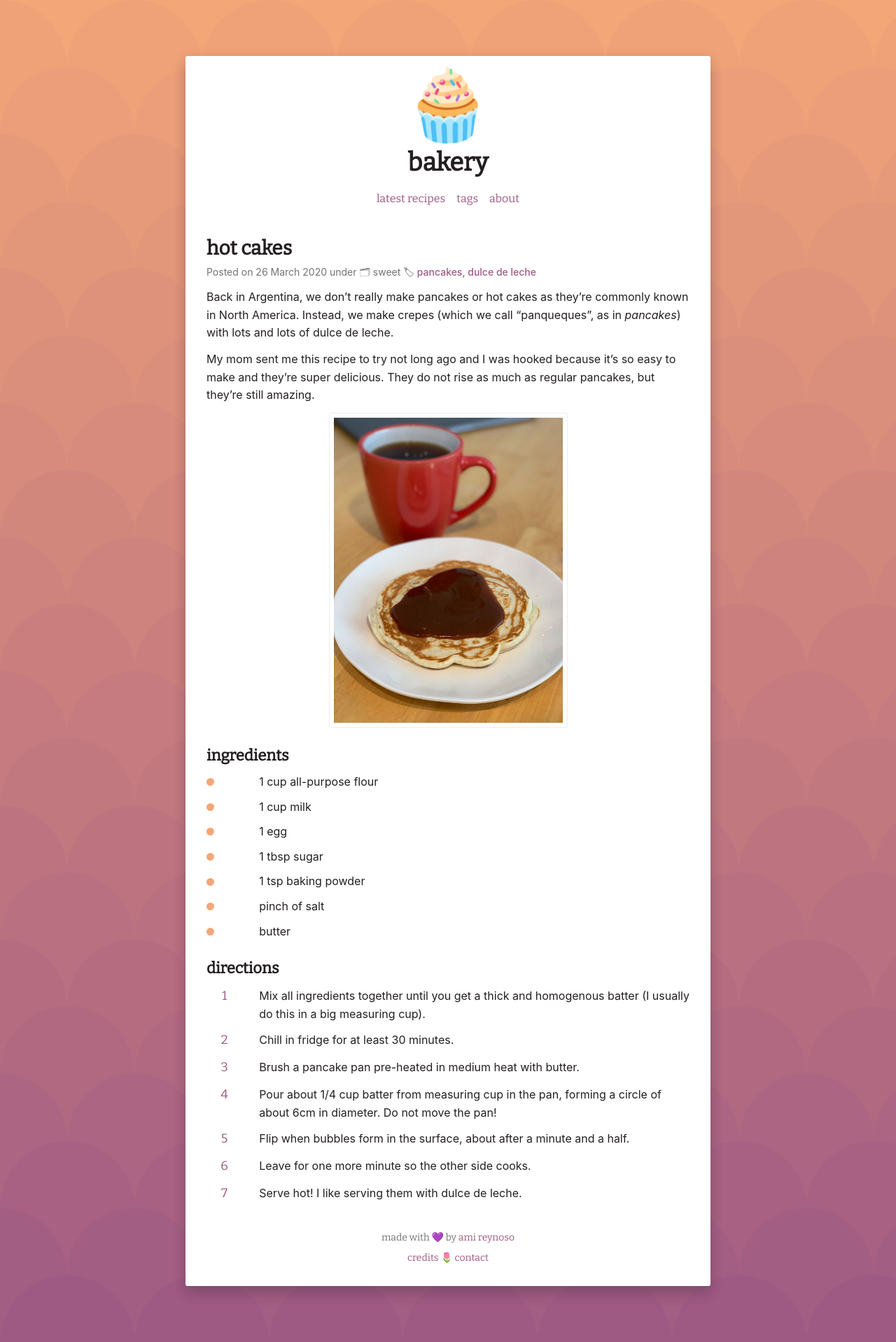
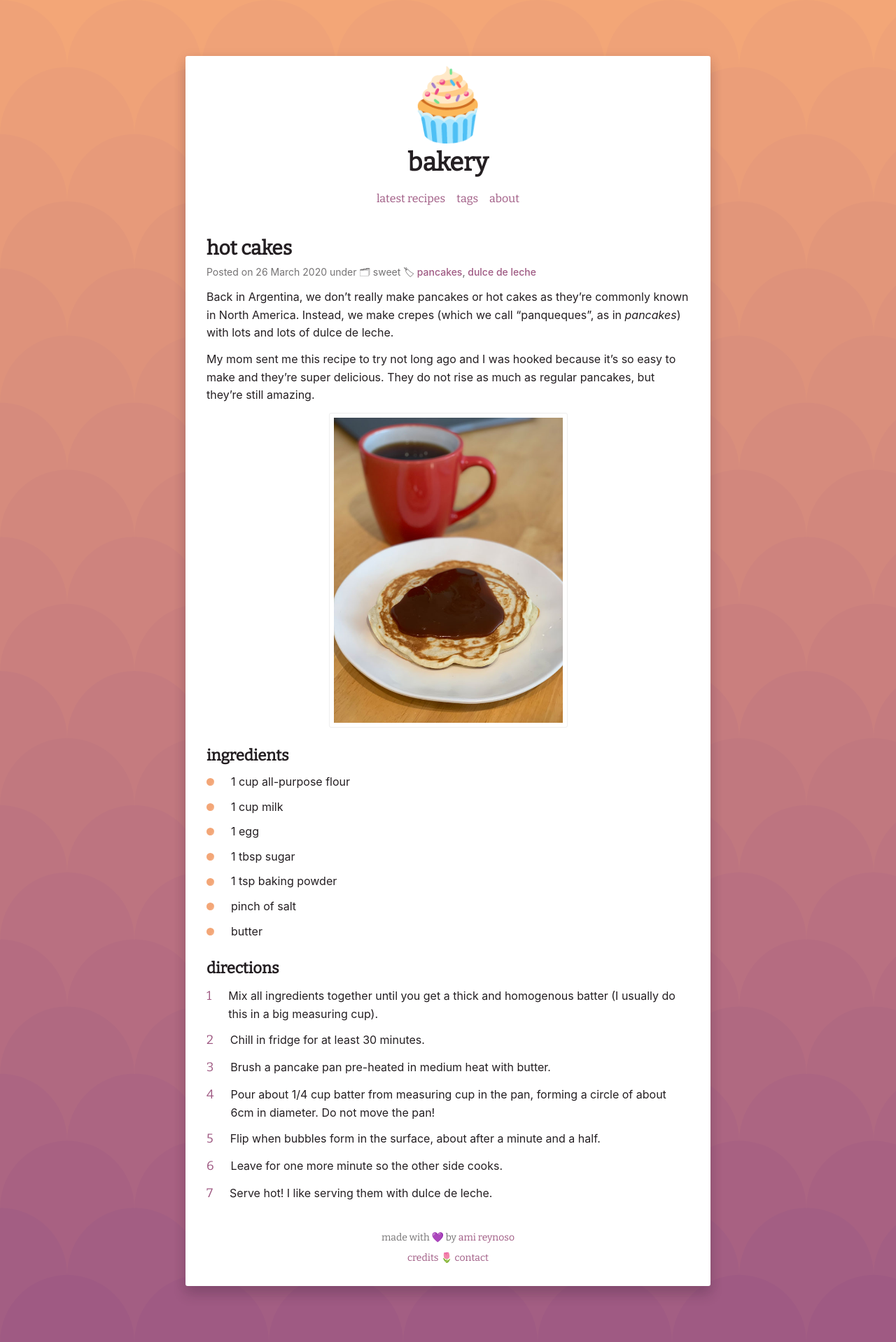
Before and after one commit to amireynoso/bakery, a Jekyll site: the page built from _posts/2020-03-26-hot-cakes.md, in a window 1280 px wide. Shown: the whole page at 70% size. Built offline with Jekyll 4.4.1, drawn with Linux system fonts in a browser that asks for light colours; our own code applies the rules of GitHub Pages for plain Markdown files.

Commit message:
Improve grid columns for recipe lists

```diff
--- a/_sass/_recipe.scss
+++ b/_sass/_recipe.scss
@@ -94,7 +94,7 @@ $border-width: 0.6rem;
 
   li {
     display: grid;
-    grid-template-columns: 1fr 12fr;
+    grid-template-columns: min-content 1fr;
     grid-gap: 2.4rem;
     align-items: baseline;
   }
@@ -125,7 +125,6 @@ $border-width: 0.6rem;
       content: counter(orderedlist);
       @include fancy-font;
       font-size: 1.8rem;
-      text-align: center;
       color: #9f5a83;
     }
   }
```
